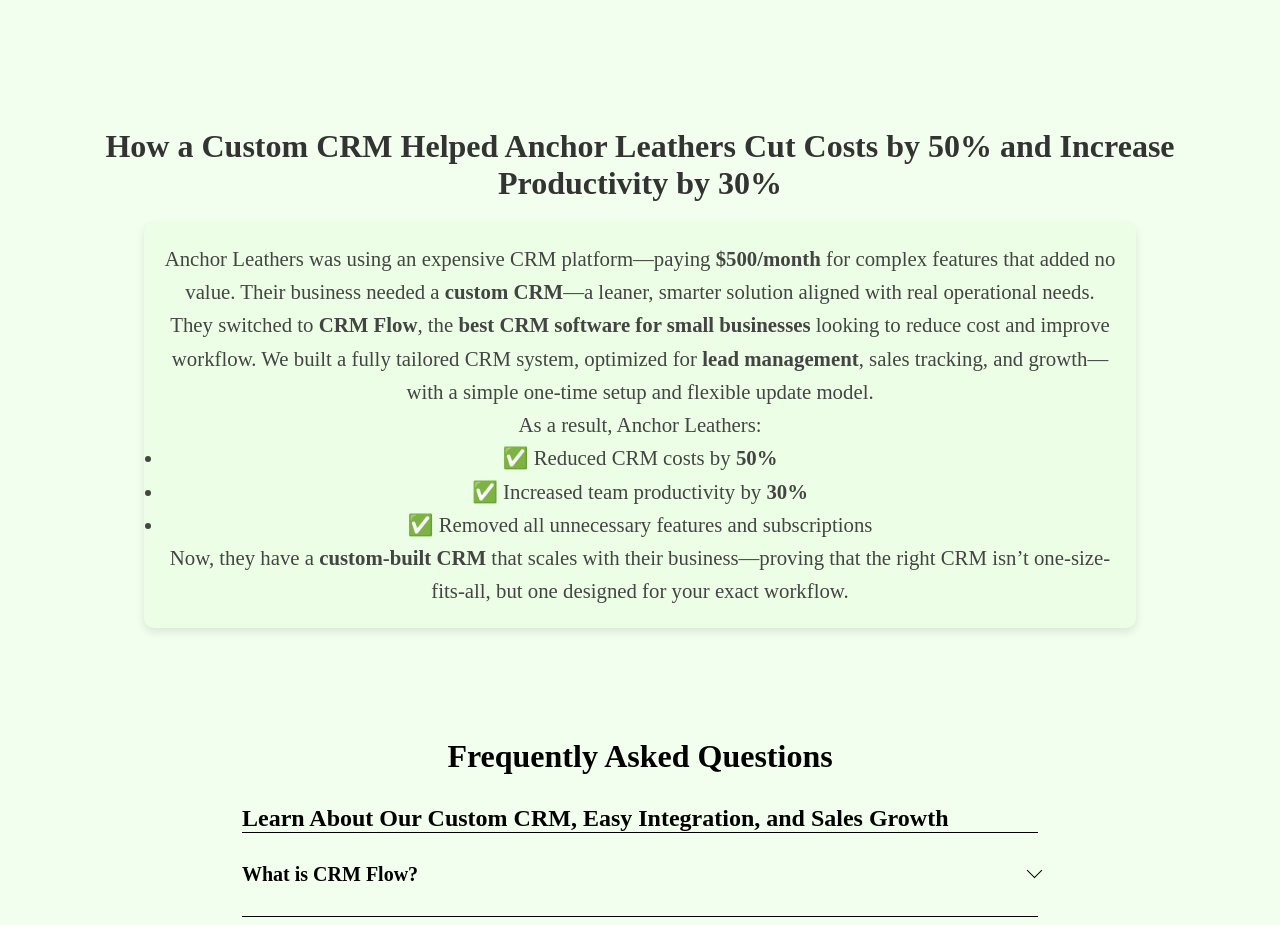
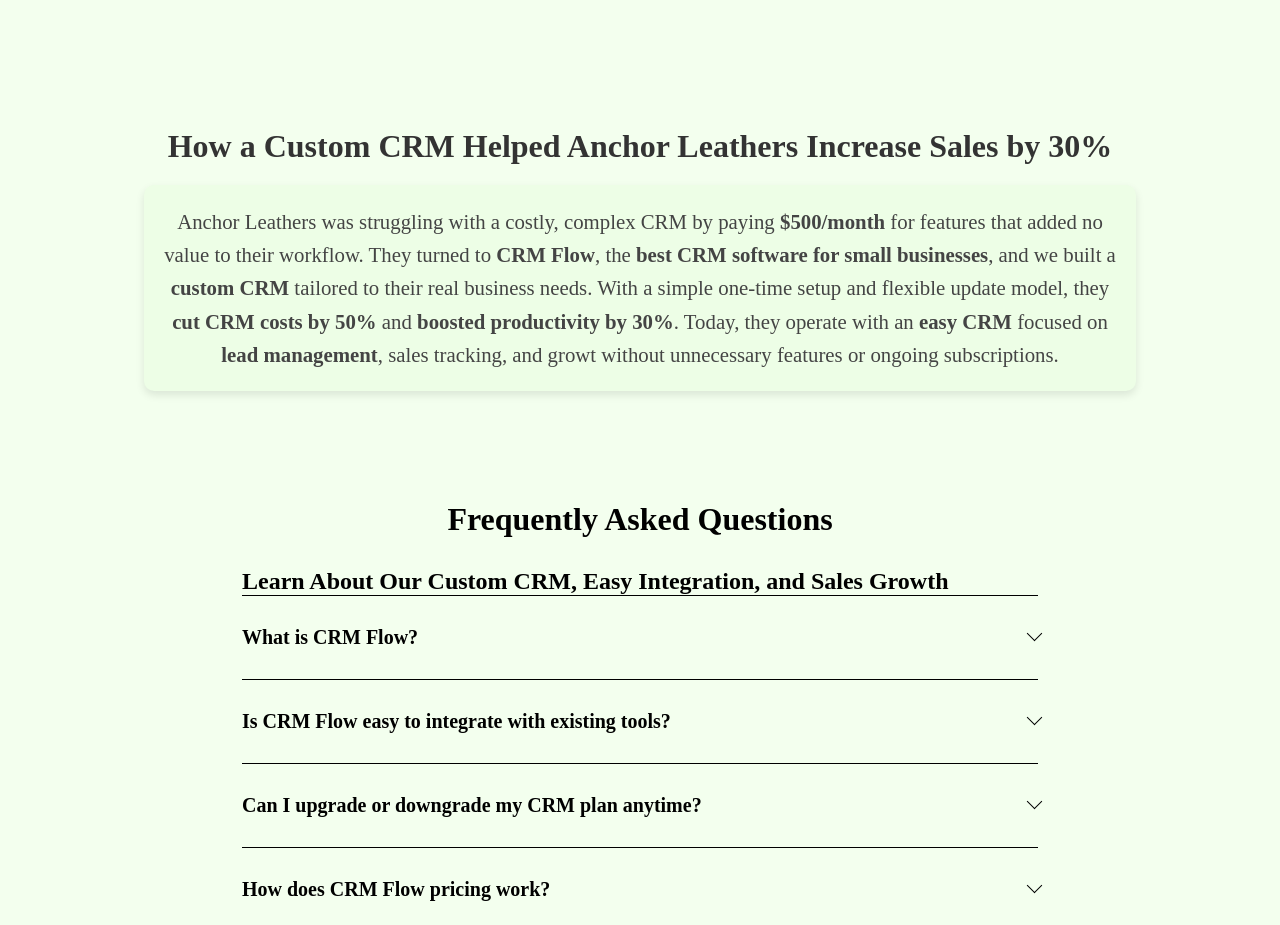
Before and after one commit to Sabarinathan-arun/CRM-Flow-1, a React (Create React App) app: page / in a window 1280 px wide. Shown: the part 3208-4133 px from the top of the page. Built offline with nearby package versions, Linux system fonts and the light colour scheme.

Commit message:
Update ProcessSteps.jsx

```diff
--- a/src/component/LandingPageComponent/processstep/ProcessSteps.jsx
+++ b/src/component/LandingPageComponent/processstep/ProcessSteps.jsx
@@ -5,30 +5,14 @@
   return (
     <div className="process-container">
       <h2 className="process-title">
-        How a Custom CRM Helped Anchor Leathers Cut Costs by 50% and Increase Productivity by 30%
+        How a Custom CRM Helped Anchor Leathers Increase Sales by 30%
       </h2>
 
       <div className="text-img-box">
         <p>
-          Anchor Leathers was using an expensive CRM platform—paying <strong>$500/month</strong> for complex features that added no value. Their business needed a <strong>custom CRM</strong>—a leaner, smarter solution aligned with real operational needs.
+        Anchor Leathers was struggling with a costly, complex CRM by paying <strong>$500/month</strong> for features that added no value to their workflow. They turned to <strong>CRM Flow</strong>, the <strong>best CRM software for small businesses</strong>, and we built a <strong>custom CRM</strong> tailored to their real business needs. With a simple one-time setup and flexible update model, they <strong>cut CRM costs by 50%</strong> and <strong>boosted productivity by 30%</strong>. Today, they operate with an <strong>easy CRM</strong> focused on <strong>lead management</strong>, sales tracking, and growt without unnecessary features or ongoing subscriptions.
         </p>
 
-        <p>
-          They switched to <strong>CRM Flow</strong>, the <strong>best CRM software for small businesses</strong> looking to reduce cost and improve workflow. We built a fully tailored CRM system, optimized for <strong>lead management</strong>, sales tracking, and growth—with a simple one-time setup and flexible update model.
-        </p>
-
-
-          <p>As a result, Anchor Leathers:</p>
-          <ul>
-            <li>✅ Reduced CRM costs by <strong>50%</strong></li>
-            <li>✅ Increased team productivity by <strong>30%</strong></li>
-            <li>✅ Removed all unnecessary features and subscriptions</li>
-          </ul>
-
-
-        <p>
-          Now, they have a <strong>custom-built CRM</strong> that scales with their business—proving that the right CRM isn’t one-size-fits-all, but one designed for your exact workflow.
-        </p>
       </div>
     </div>
   );
```
